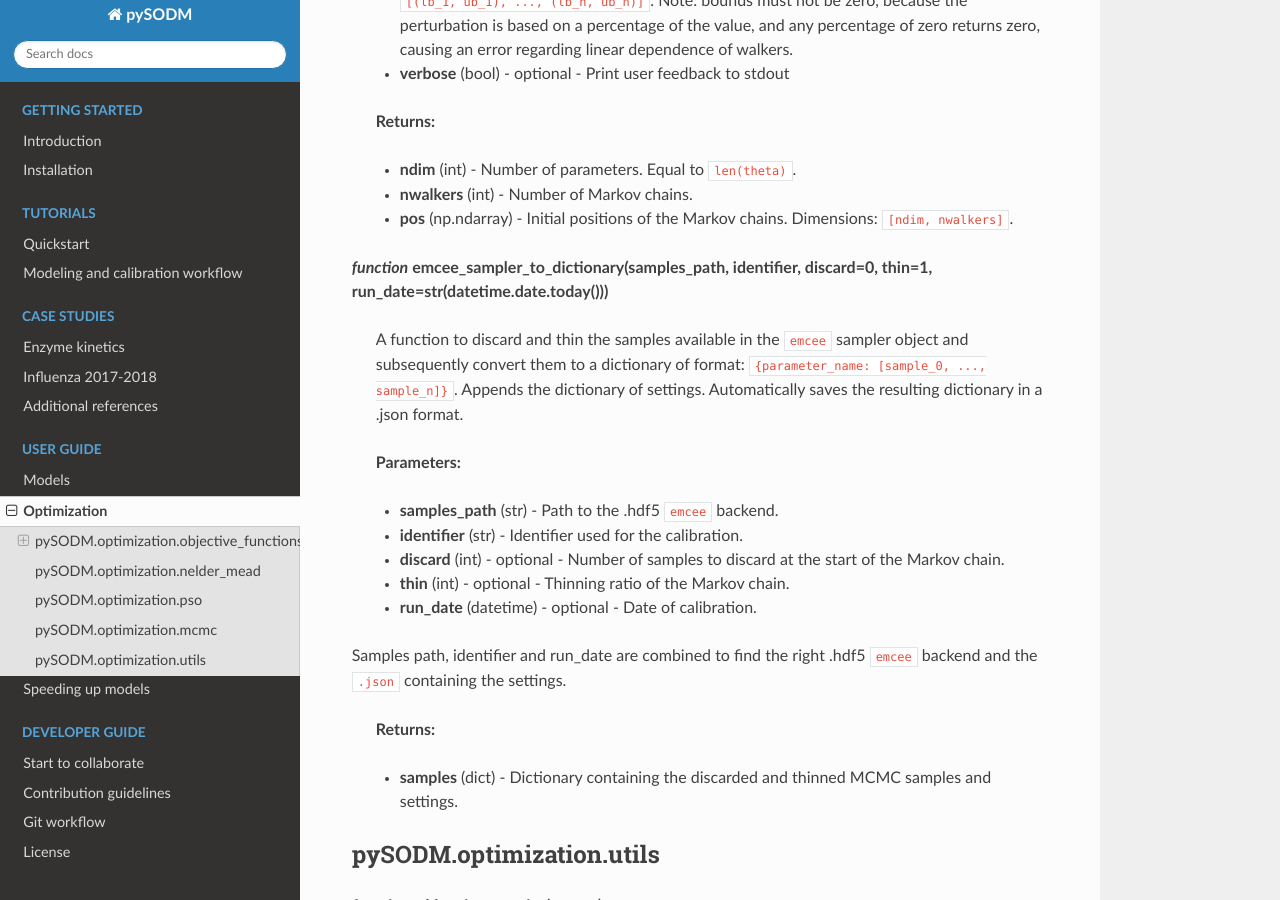
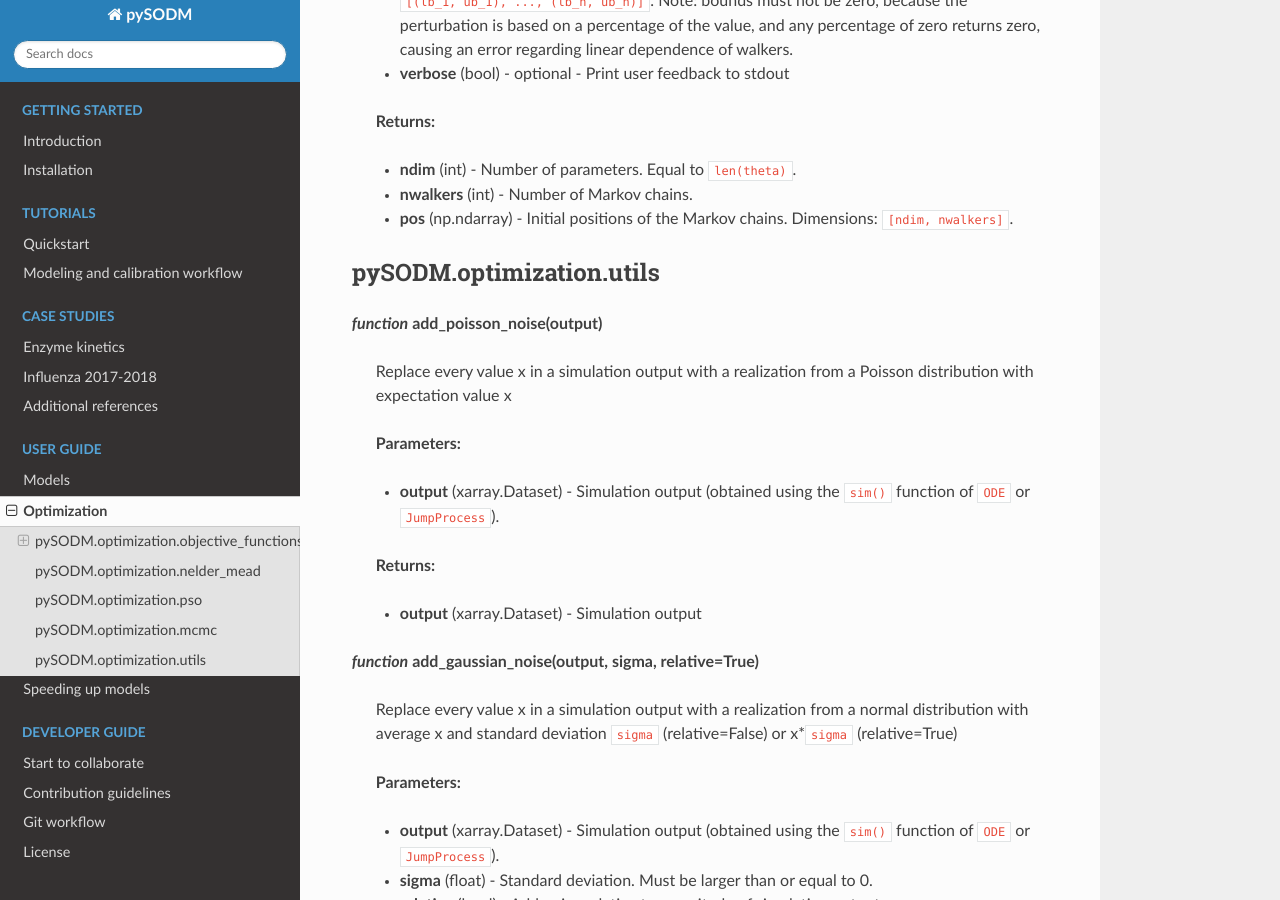
Before and after one commit to twallema/pySODM, a Sphinx documentation site: the page built from docs/optimization.md, in a window 1280 px wide and 900 px high, scrolled down 9755 px. Built offline with Sphinx 7.4.7 and the Read the Docs theme 3.1.0, drawn with Linux system fonts in a browser that asks for light colours.

Commit message:
remove emcee_sampler_to_dictionary  from the docs

```diff
--- a/docs/optimization.md
+++ b/docs/optimization.md
@@ -273,22 +273,6 @@
 >    * **nwalkers** (int) - Number of Markov chains.
 >    * **pos** (np.ndarray) - Initial positions of the Markov chains. Dimensions: `[ndim, nwalkers]`.
 
-***function* emcee_sampler_to_dictionary(samples_path, identifier, discard=0, thin=1, run_date=str(datetime.date.today()))**
-
-> A function to discard and thin the samples available in the `emcee` sampler object and subsequently convert them to a dictionary of format: `{parameter_name: [sample_0, ..., sample_n]}`. Appends the dictionary of settings. Automatically saves the resulting dictionary in a .json format.
-
->    **Parameters:**
->    * **samples_path** (str) - Path to the .hdf5 `emcee` backend.
->    * **identifier** (str) - Identifier used for the calibration.
->    * **discard** (int) - optional - Number of samples to discard at the start of the Markov chain.
->    * **thin** (int) - optional - Thinning ratio of the Markov chain.
->    * **run_date** (datetime) - optional - Date of calibration.
-
-Samples path, identifier and run_date are combined to find the right .hdf5 `emcee` backend and the `.json` containing the settings.
-
->   **Returns:**
->   * **samples** (dict) - Dictionary containing the discarded and thinned MCMC samples and settings.
-
 ## pySODM.optimization.utils
 
 ***function* add_poisson_noise(output)**
```
